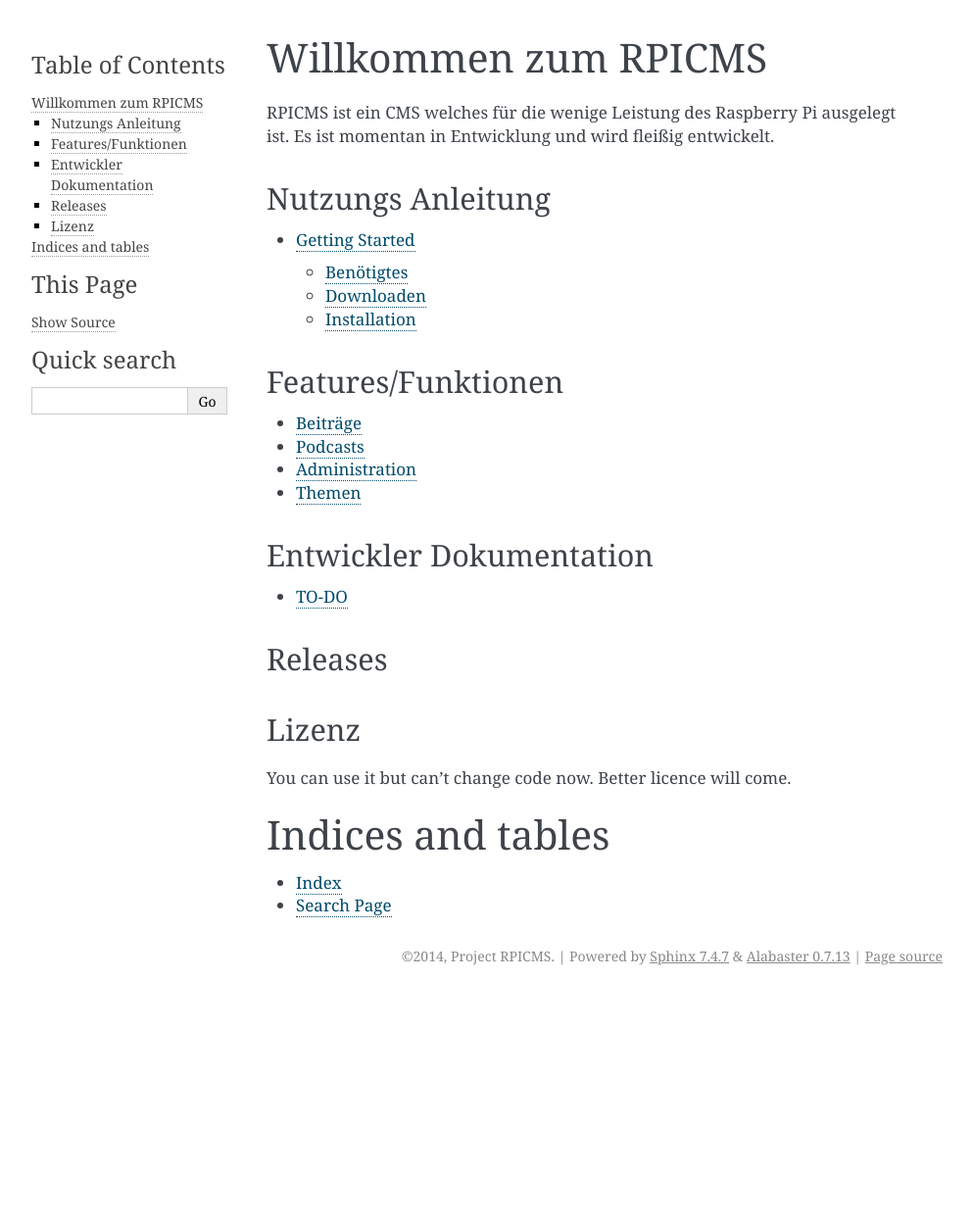
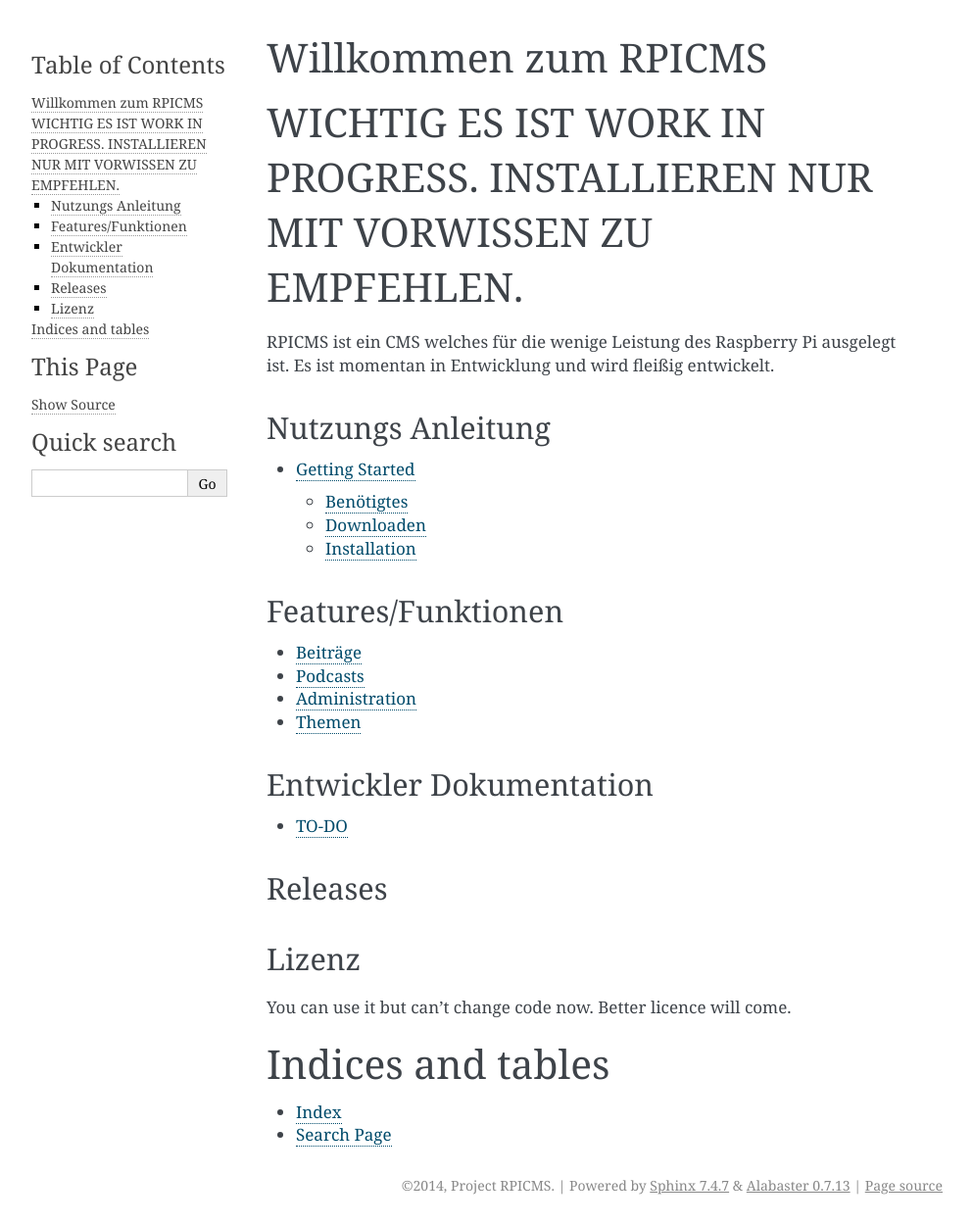
Before and after one commit to RpicmsTeam/RPICMS, a Sphinx documentation site: the page built from docs/index.rst, in a window 1280 px wide. Shown: the whole page at 98% size, without its empty margins (148-1141 px from the left). Built offline with Sphinx 7.4.7, drawn with Linux system fonts in a browser that asks for light colours; pages that are not in the unit, such as notebooks, are missing from menus; before the commit the page ends 1015 px from its top, so only the background shows below that.

Commit message:
auto commit

```diff
--- a/docs/index.rst
+++ b/docs/index.rst
@@ -1,5 +1,9 @@
 Willkommen zum RPICMS
 ================
+
+
+WICHTIG ES IST WORK IN PROGRESS. INSTALLIEREN NUR MIT VORWISSEN ZU EMPFEHLEN.
+=============================================================================
 
 RPICMS ist ein CMS welches für die wenige Leistung des Raspberry Pi ausgelegt ist.
 Es ist momentan in Entwicklung und wird fleißig entwickelt.
```
